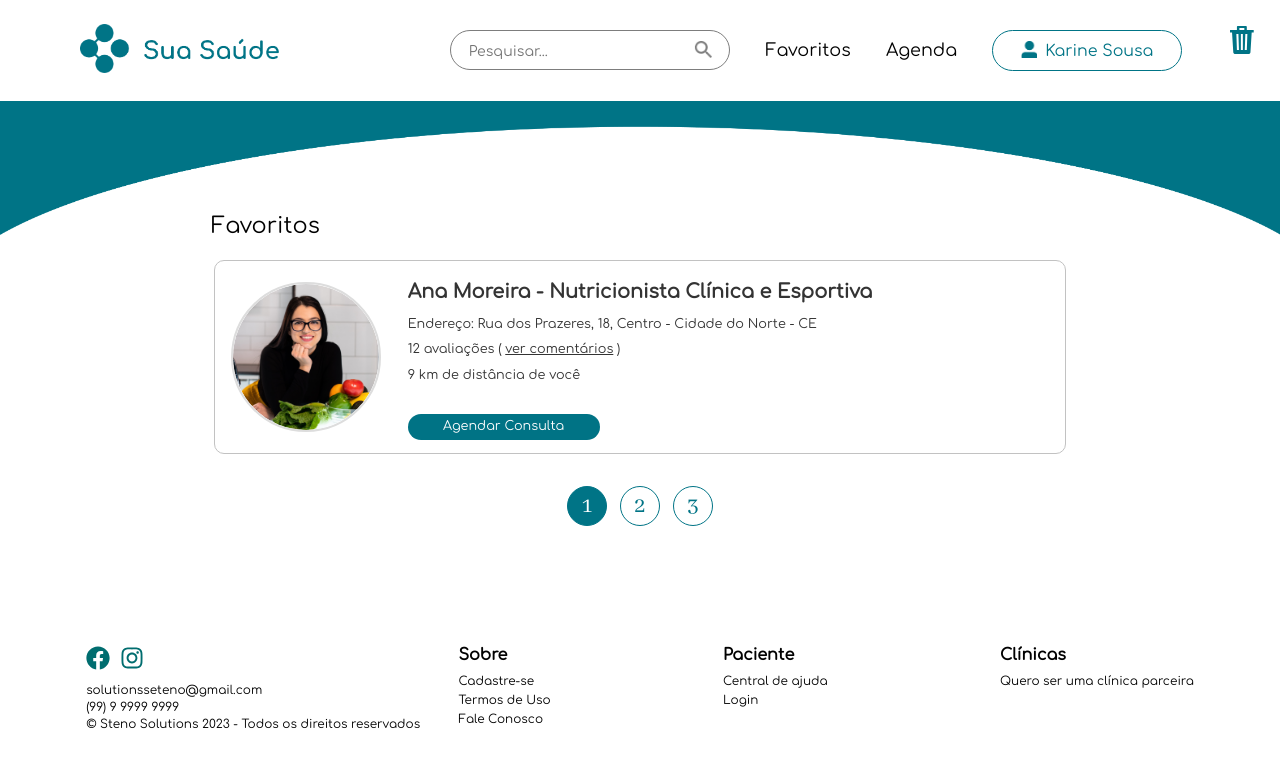
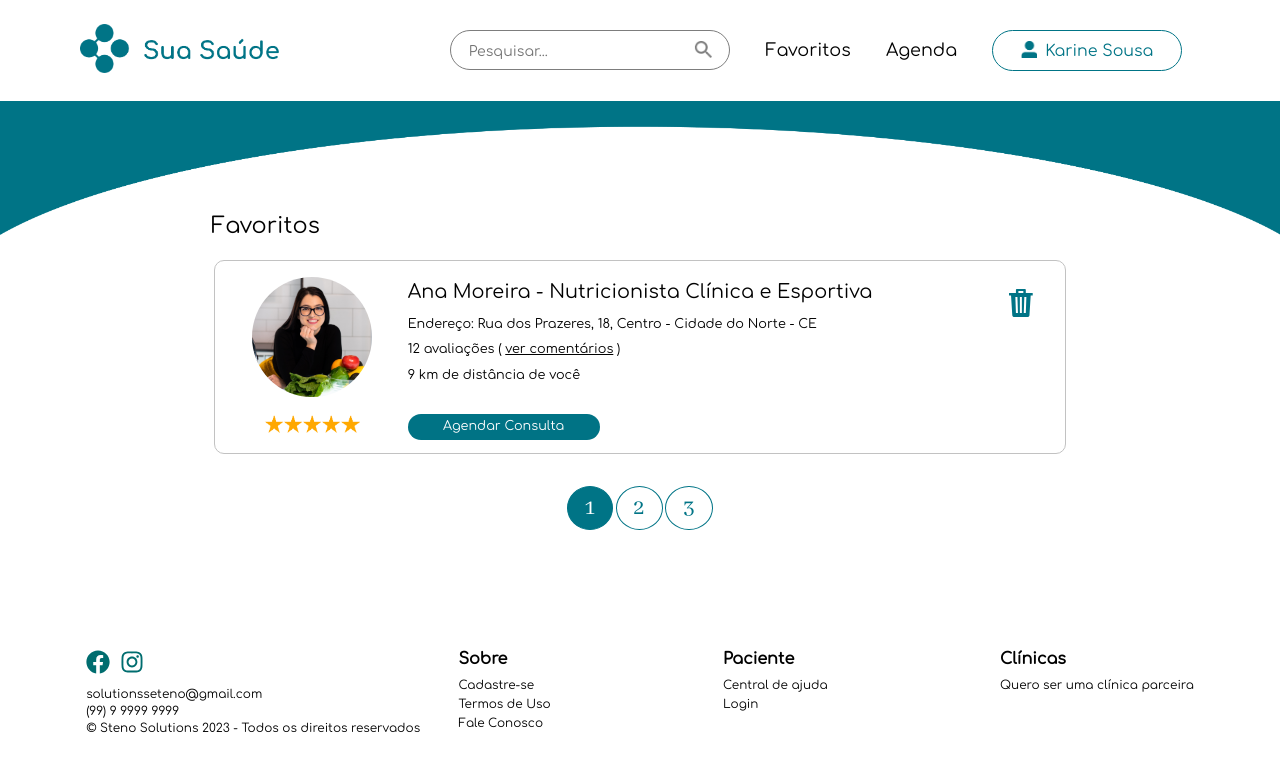
Before and after one commit to kauthsousa/sua_saude, a Next.js app: page /pages/favoritos in a window 1280 px wide. Shown: the top 772 px of the page. Built offline with nearby package versions, Linux system fonts and the light colour scheme.

Commit message:
ajustando props card profissional

```diff
--- a/src/app/page.module.css
+++ b/src/app/page.module.css
@@ -876,119 +876,95 @@
 }
 
 /* CARD PROFISSIONAL */
-.listaprofissionais {
-  width: 100%;
-  display: flex;
-  flex-direction: column;
-  align-items: center;
-}
-
-/* Estilizar o item do card */
-.itemFavorito {
-  display: flex;
-  flex-direction: row;
-  align-items: flex-start;
+.lista {
+  display: flex;
+  flex-direction: column;
   gap: 20px;
-}
-
-/* Imagem do profissional */
-.imgFavorito {
+  padding: 20px;
+  margin: 0;
+  width: 100%;
+  font-family: Comfortaa-regular;
+}
+
+.card {
+  display: flex;
+  align-items: center;
+  justify-content: space-between;
+  border: 1px solid #ddd;
+  border-radius: 10px;
+  padding: 20px;
+  background-color: #fff;
+  box-shadow: 0 4px 6px rgba(0, 0, 0, 0.1);
+  gap: 20px;
+  width: 50vh;
+}
+
+.imagem {
+  width: 120px;
+  height: 120px;
+  border-radius: 50%;
+  object-fit: cover;
   flex-shrink: 0;
-  width: 150px;
-  height: 150px;
-  overflow: hidden;
-  border-radius: 50%;
   border: 2px solid #ddd;
 }
 
-.imgFavorito img {
-  width: 100%;
-  height: 100%;
-  object-fit: cover;
-}
-
-/* Informações e botão */
-.dadosPro_favorito {
+.informacoes {
+  display: flex;
+  flex-direction: column;
+  gap: 5px;
   flex-grow: 1;
-  display: flex;
-  flex-direction: column;
-  justify-content: space-between;
-}
-
-/* Informações do profissional */
-.dadosGeral {
+}
+
+.nome {
+  font-size: 1.4rem;
+  font-weight: bold;
+  margin: 0;
+}
+
+.especialidade {
+  color: #555;
   font-size: 1rem;
-  color: #333;
-}
-
-.nomePro {
-  font-weight: bold;
-  margin-bottom: 10px;
-}
-
-/* Botão de consulta */
-.btnConsulta {
-  margin-top: 10px;
-  background-color: #007BFF;
-  color: #fff;
+  font-weight: 500;
+}
+
+.endereco {
+  font-size: 0.95rem;
+  color: #777;
+}
+
+.avaliacoes {
+  font-size: 0.85rem;
+  color: #555;
+}
+
+.linkComentarios {
+  color: #00777d;
+  text-decoration: none;
+}
+
+.linkComentarios:hover {
+  text-decoration: underline;
+}
+
+.distancia {
+  font-size: 0.85rem;
+  color: #777;
+}
+
+.botao {
+  background-color: #00777d;
+  color: white;
   border: none;
+  border-radius: 5px;
   padding: 10px 15px;
-  border-radius: 5px;
-  cursor: pointer;
-  font-size: 1rem;
-  transition: background-color 0.3s ease;
-}
-
-.btnConsulta:hover {
-  background-color: #0056b3;
-}
-
-/* Lixeira */
-.lixeira {
-  position: absolute;
-  top: 10px;
-  right: 10px;
-  cursor: pointer;
-  width: 20px;
-  height: 20px;
-}
-
-/* Estrelas */
-.estrelaPro {
-  width: 20px;
-  height: auto;
-}
-
-/* Paginação */
-.nextPages {
-  display: flex;
-  justify-content: center;
-  gap: 10px;
-  margin-top: 20px;
-}
-
-.nPagina {
-  width: 40px;
-  height: 40px;
-  border: 1px solid #ddd;
-  border-radius: 50%;
-  display: flex;
-  align-items: center;
-  justify-content: center;
-  font-size: 1rem;
-  cursor: pointer;
-  background-color: #fff;
-  transition: background-color 0.3s ease;
-}
-
-.nPagina.active {
-  background-color: #007BFF;
-  color: #fff;
-}
-
-.nPagina:hover {
-  background-color: #0056b3;
-  color: #fff;
+  font-size: 0.95rem;
+  cursor: pointer;
+  align-self: flex-start;
+  font-family: Comfortaa-regular;
+}
+
+.botao:hover {
+  background-color: #26b8cf;
 }
 
 
```
Also changed, not shown: src/app/components/cardprofissional.tsx (+22 -87 lines), src/app/pages/pesquisaexterno/page.tsx (+25 -6 lines).
